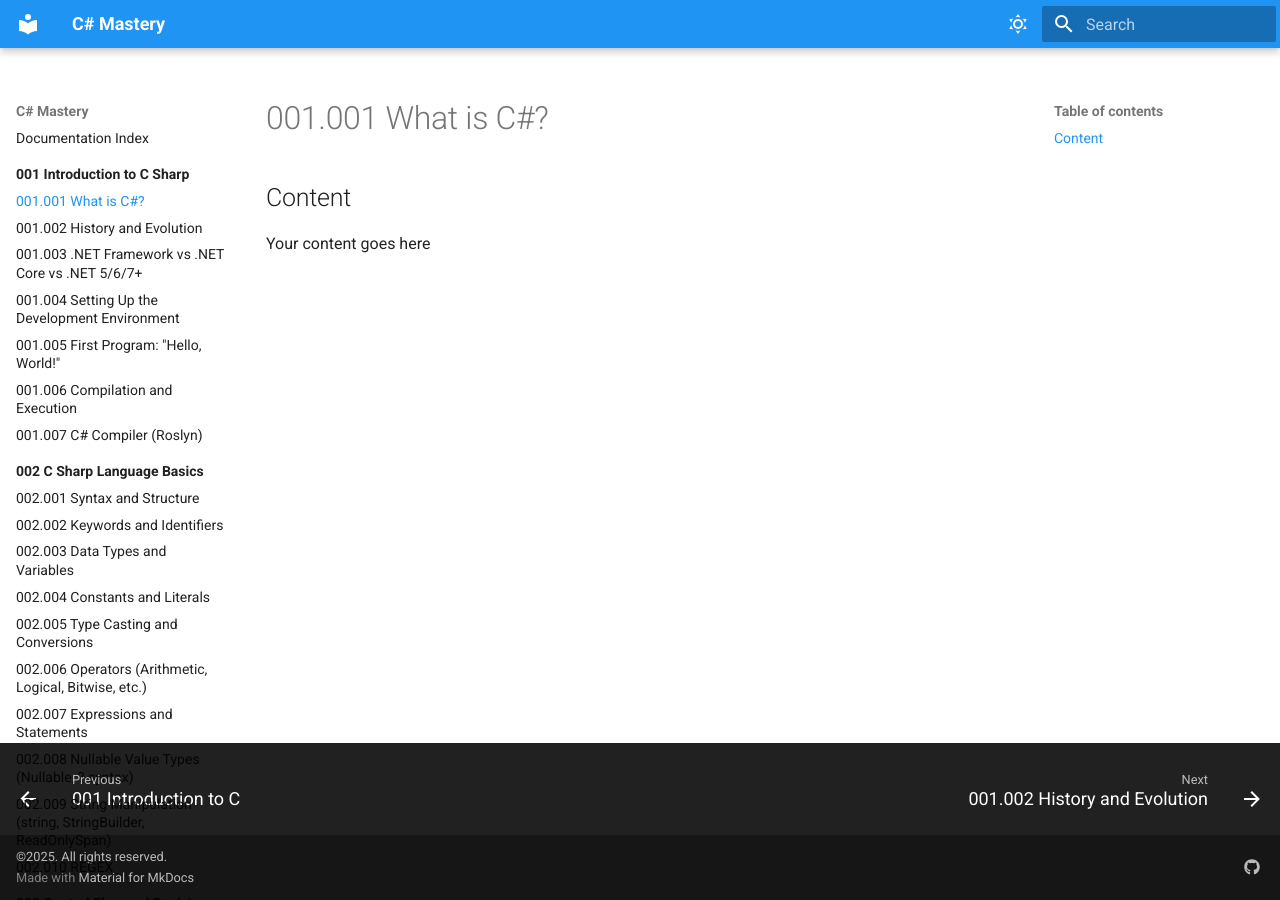
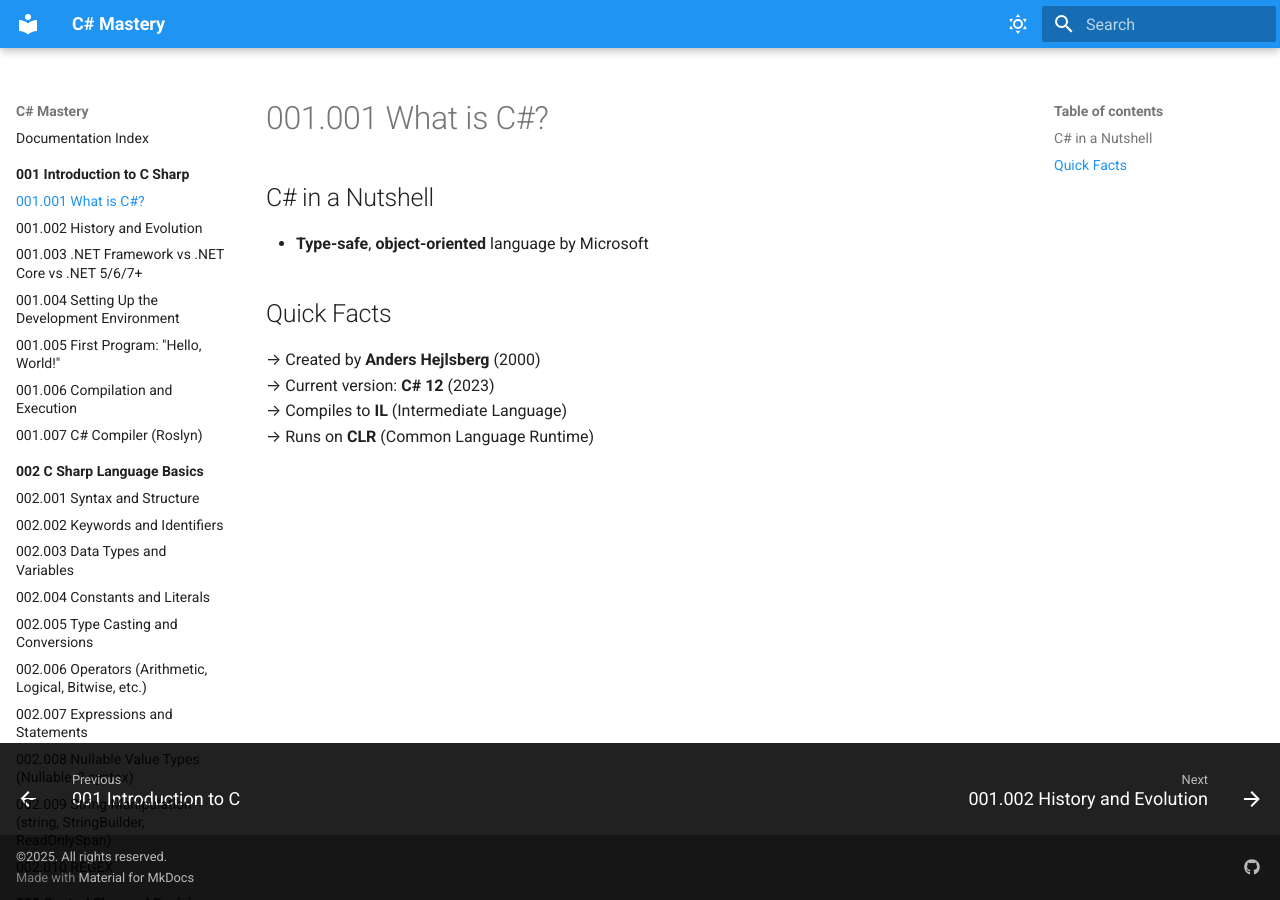
Before and after one commit to andikatjacobdennis/CSharpMastery, an MkDocs documentation site: the page built from docs/001_Introduction-to-C-Sharp/001.001.What-is-C-Sharp.md, in a window 1280 px wide. Built offline with MkDocs 1.6.1 and Material for MkDocs 9.7.7, drawn with Linux system fonts in a browser that asks for light colours.

Commit message:
Update 001.001.What-is-C-Sharp.md

```diff
--- a/docs/001_Introduction-to-C-Sharp/001.001.What-is-C-Sharp.md
+++ b/docs/001_Introduction-to-C-Sharp/001.001.What-is-C-Sharp.md
@@ -1,4 +1,11 @@
 # 001.001 What is C#?
 
-## Content
-Your content goes here
+## C# in a Nutshell
+
+- **Type-safe**, **object-oriented** language by Microsoft
+
+## Quick Facts
+→ Created by **Anders Hejlsberg** (2000)
+→ Current version: **C# 12** (2023)
+→ Compiles to **IL** (Intermediate Language)
+→ Runs on **CLR** (Common Language Runtime)
```
